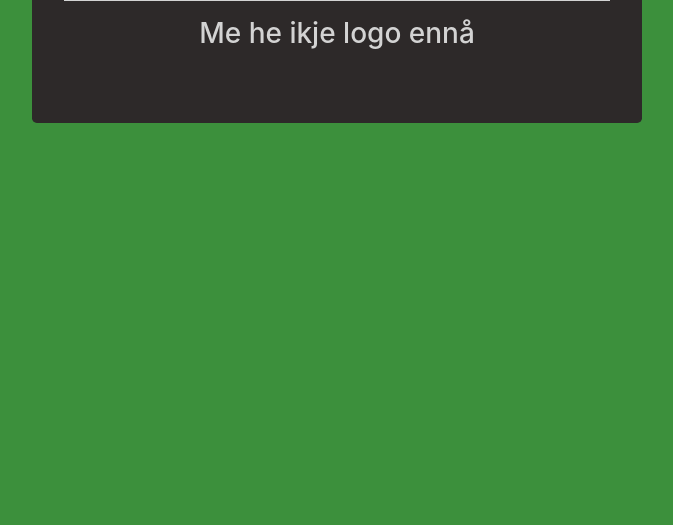
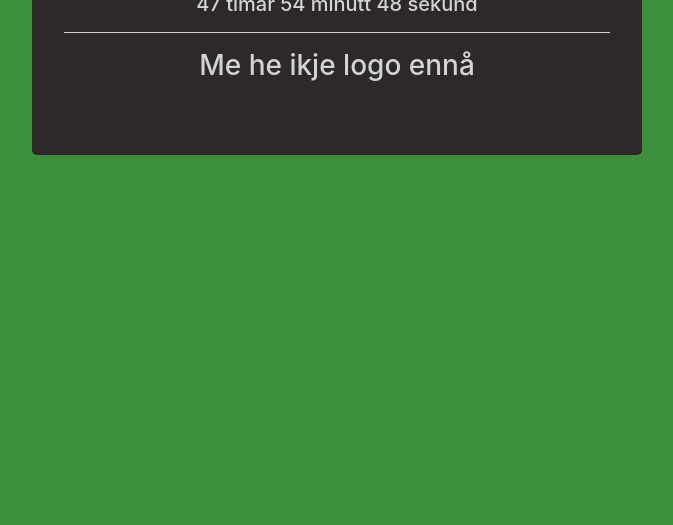
Before and after one commit to AppmanAS/jaertv.no, a plain HTML site: page index.html in a window 1280 px wide. Shown: the part 275-800 px from the top of the page, without its empty margins (303-976 px from the left). Drawn offline with nearby package versions, Linux system fonts and the light colour scheme.

Commit message:
Countdown

```diff
--- a/index.html
+++ b/index.html
@@ -13,9 +13,39 @@
              style="padding-top: 10%;">
             <div class="jumbotron" style="background-color: #2d2929; color: lightgray;">
                 <h1 class="display-4 text-center">JÆRTV</h1>
+                <h5 class="text-center" id="countdown"></h5>
                 <hr style="border-top: 1px solid"/>
                 <h3 class="text-center">Me he ikje logo ennå</h3>
             </div>
         </div>
+<script>
+// Set the date we're counting down to
+var countDownDate = new Date("Apr 8, 2020 20:30:00").getTime();
+
+// Update the count down every 1 second
+var x = setInterval(function() {
+
+  // Get today's date and time
+  var now = new Date().getTime();
+
+  // Find the distance between now and the count down date
+  var distance = countDownDate - now;
+
+  // Time calculations for days, hours, minutes and seconds
+  var hours = Math.floor(distance / (1000 * 60 * 60));
+  var minutes = Math.floor((distance % (1000 * 60 * 60)) / (1000 * 60));
+  var seconds = Math.floor((distance % (1000 * 60)) / 1000);
+
+  // Display the result in the element with id="demo"
+  document.getElementById("countdown").innerHTML = hours + " timar "
+  + minutes + " minutt " + seconds + " sekund";
+
+  // If the count down is finished, write some text
+  if (distance < 0) {
+    clearInterval(x);
+    document.getElementById("demo").innerHTML = "EXPIRED";
+  }
+}, 1000);
+</script>
     </body>
 </html>
```
